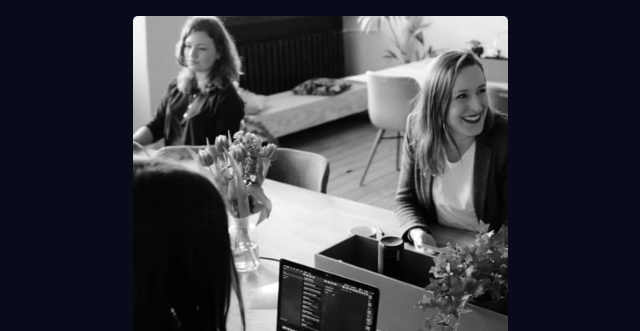
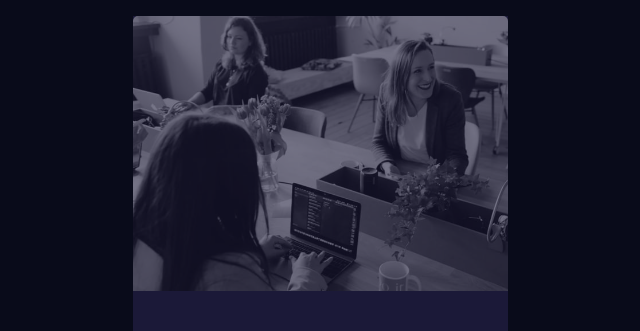
Before and after one commit to MikeDev-FrontEnd/stats-preview-card-component-main-, a plain HTML site: page index.html in a window 1280 px wide. Shown: the top 331 px of the page, without its empty margins (320-960 px from the left). Drawn offline with Linux system fonts and the light colour scheme.

Commit message:
updated css and html

```diff
--- a/css/style.css
+++ b/css/style.css
@@ -4,9 +4,11 @@
 
 .photo {
     width: 100%;
+    height: 100%;
     display: block;
     border-top-left-radius: 5px;
     border-top-right-radius: 5px;
+    opacity: 0.4;
 }
 
 ul {
@@ -25,17 +27,17 @@ body {
     max-width: 375px;
     margin: 1em auto;
     background: #1b1938;
-    /* padding: 0 0; */
     border-bottom-left-radius: .8em;
     border-bottom-right-radius: .8em;
 }
 
-.hero__image {
+/* .hero__image {
     background: url('/images/image-header-mobile.jpg') no-repeat center/cover;
+    object-fit: cover;
     height: 50vh;
     border-top-left-radius: 5px;
     border-top-right-radius: 5px;
-}
+} */
 
 .card {
     padding: 1.5em;
--- a/index.html
+++ b/index.html
@@ -27,9 +27,9 @@
             <div class="overlay"></div>
           </div>
         </header>
-        <!-- <div class="image__card">
+        <div class="image__card">
           <img src="images/image-header-mobile.jpg"   class="photo" alt="Picture of women in an office sitting at their computers">
-        </div>   -->
+        </div>
         <div class="card">
           <h1 class="intro">Get <span class="insights">insights</span> that help your business grow.</h1>
           <p class="description">
```
